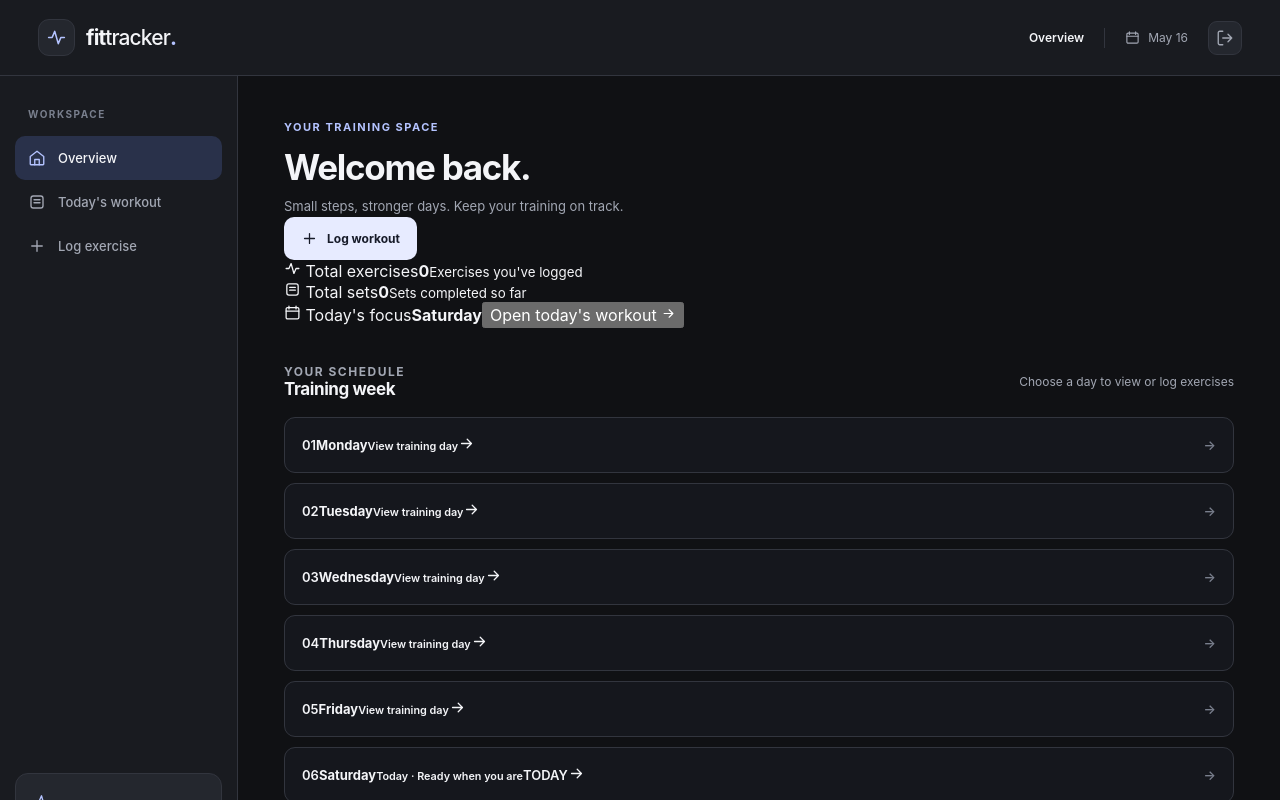
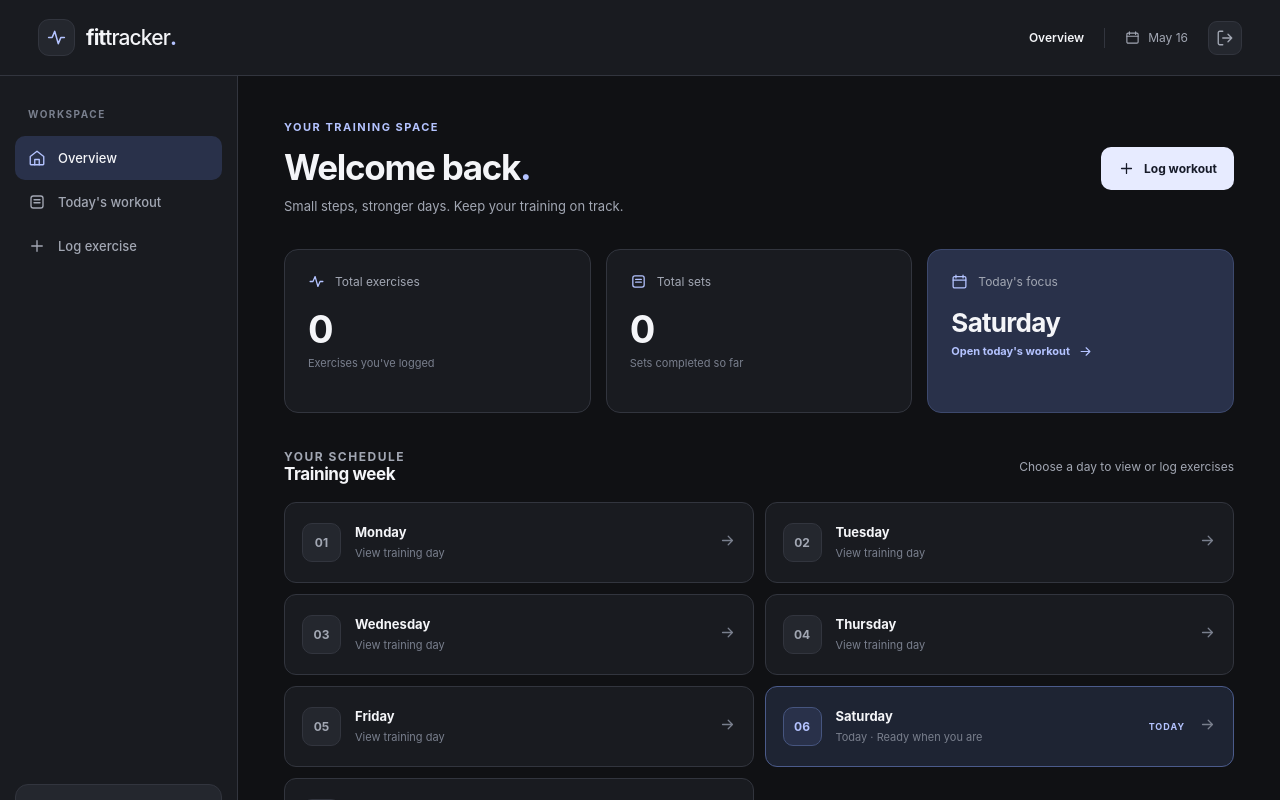
Before and after one commit to Christianvdev/FitnessApp, a React app in the folder Fitness/frontend/: page /home in a window 1280 px wide. Shown: the top 800 px of the page. Built offline with nearby package versions, Linux system fonts and the light colour scheme; no server answers; sample sign-in values are in the browser's storage; the HTML template or start-up script is replaced by a standard one.

Commit message:
style(fitness): polished overview stats and interactive training week

```diff
--- a/Fitness/frontend/src/styles/DashboardPage.css
+++ b/Fitness/frontend/src/styles/DashboardPage.css
@@ -1,78 +1,25 @@
-/* Weekly overview */
-.dashboard-whole {
-  position: relative;
-  display: grid;
-  grid-template-columns: 1.4fr 1fr;
-  gap: 24px;
-  max-width: 1100px;
-  min-height: 100vh;
-  margin: auto;
-  padding: 150px 32px 65px;
-}
-.title {
-  position: absolute;
-  top: 55px;
-  left: 32px;
-  right: 32px;
-  color: var(--text);
-  font-size: 32px;
-  font-weight: 700;
-  letter-spacing: -1px;
-}
-.dashboard-left, .dashboard-right {
-  min-width: 0;
-  align-self: start;
-  padding: 26px;
-  border: 1px solid var(--border);
-  border-radius: 18px;
-  background: var(--panel);
-  box-shadow: var(--shadow);
-}
-.day-container { display: grid; gap: 10px; width: 100%; }
-.day-button {
-  display: flex;
-  align-items: center;
-  width: 100%;
-  padding: 17px;
-  border: 1px solid var(--border);
-  border-radius: 11px;
-  background: var(--field);
-  color: var(--text);
-  font-size: 13px;
-  font-weight: 600;
-  text-align: left;
-  transition: background .2s, border-color .2s, transform .2s;
-}
-.day-button::after { content: "→"; margin-left: auto; color: var(--soft); }
-.day-button:hover { transform: translateX(3px); border-color: var(--accent); background: var(--panel-hover); }
-.dashboard-right { display: flex; flex-direction: column; }
-.dr-header {
-  margin-bottom: 24px;
-  color: var(--accent);
-  font-size: 11px;
-  font-weight: 700;
-  letter-spacing: 1.4px;
-  text-transform: uppercase;
-}
-.dr-box { padding: 23px 0; border-top: 1px solid var(--border); }
-.dr-box h1, .dr-box .dr-header {
-  margin: 0;
-  color: var(--muted);
-  font-size: 12px;
-  font-weight: 500;
-  letter-spacing: 0;
-  text-transform: none;
-}
-.dr-box .dr-stat {
-  margin-top: 14px;
-  color: var(--text);
-  font-size: 52px;
-  font-weight: 700;
-  letter-spacing: -2px;
-  line-height: 1;
-}
-@media (max-width: 750px) {
-  .dashboard-whole { grid-template-columns: 1fr; gap: 18px; padding: 120px 18px 40px; }
-  .title { top: 40px; left: 18px; right: 18px; font-size: 27px; }
-  .dashboard-left, .dashboard-right { padding: 20px; }
-}
+/* Dashboard introduction */
+.overview-heading{display:flex;align-items:center;justify-content:space-between;gap:20px;margin-bottom:32px}
+.fit-heading-dot{color:var(--accent)}
+.overview-stats{display:grid;grid-template-columns:repeat(3,minmax(0,1fr));gap:15px}
+.overview-stat{display:flex;flex-direction:column;min-height:164px;padding:23px;border:1px solid var(--border);border-radius:14px;background:var(--surface)}
+.overview-stat-label{display:flex;align-items:center;gap:10px;color:var(--muted);font-size:12px}
+.overview-stat-label svg{color:var(--accent)}
+.overview-stat>strong{margin:20px 0 8px;color:var(--text);font-size:38px;font-weight:700;letter-spacing:-1.5px;line-height:1}
+.overview-stat>small{color:var(--soft);font-size:11px}
+.overview-stat-featured{background:var(--accent-dark);border-color:#3d496d}
+.overview-stat-featured .overview-day-value{font-size:26px;letter-spacing:-.7px}
+.overview-stat-featured>button{display:flex;align-items:center;gap:8px;align-self:flex-start;padding:0;border:0;background:none;color:var(--accent);font-size:11px;font-weight:650}
+.day-container{display:grid;grid-template-columns:repeat(2,minmax(0,1fr));gap:11px}
+.day-button{display:flex;align-items:center;gap:14px;min-width:0;min-height:81px;padding:15px 17px;border:1px solid var(--border);border-radius:12px;background:var(--surface);color:var(--text);text-align:left;transition:background .2s,border-color .2s,transform .2s}
+.day-button:hover{background:var(--surface-light);border-color:#6878ad;transform:translateY(-2px)}
+.day-button-today{border-color:#4b5b8b;background:#1e2433}
+.day-number{display:grid;place-items:center;flex-shrink:0;width:39px;height:39px;border:1px solid var(--border);border-radius:10px;background:var(--surface-light);color:var(--muted);font-size:12px;font-weight:700}
+.day-button-today .day-number{background:var(--accent-dark);color:var(--accent);border-color:#46557f}
+.day-info{display:flex;flex-direction:column;gap:6px;min-width:0}.day-info strong{font-size:13px;font-weight:650}.day-info small{color:var(--soft);font-size:11px}
+.day-today-tag{margin-left:auto;color:var(--accent);font-size:9px;font-weight:700;letter-spacing:1px}
+.day-arrow{margin-left:auto;color:var(--soft)}.day-today-tag+.day-arrow{margin-left:0}
+.overview-footer-note{display:flex;align-items:center;gap:10px;margin-top:25px;color:var(--soft);font-size:11px}
+.overview-footer-note svg{color:var(--accent)}
+@media(max-width:1050px){.overview-stats{grid-template-columns:repeat(2,minmax(0,1fr))}.overview-stat-featured{grid-column:1/-1;min-height:130px}}
+@media(max-width:700px){.overview-heading{align-items:flex-start;flex-direction:column}.overview-stats{gap:10px}.overview-stat{min-height:140px;padding:17px}.overview-stat>strong{font-size:33px}.overview-stat-featured{min-height:115px}.day-container{grid-template-columns:1fr}.day-button{min-height:74px}.fit-section-heading{align-items:flex-start;flex-direction:column;gap:6px}}
```
